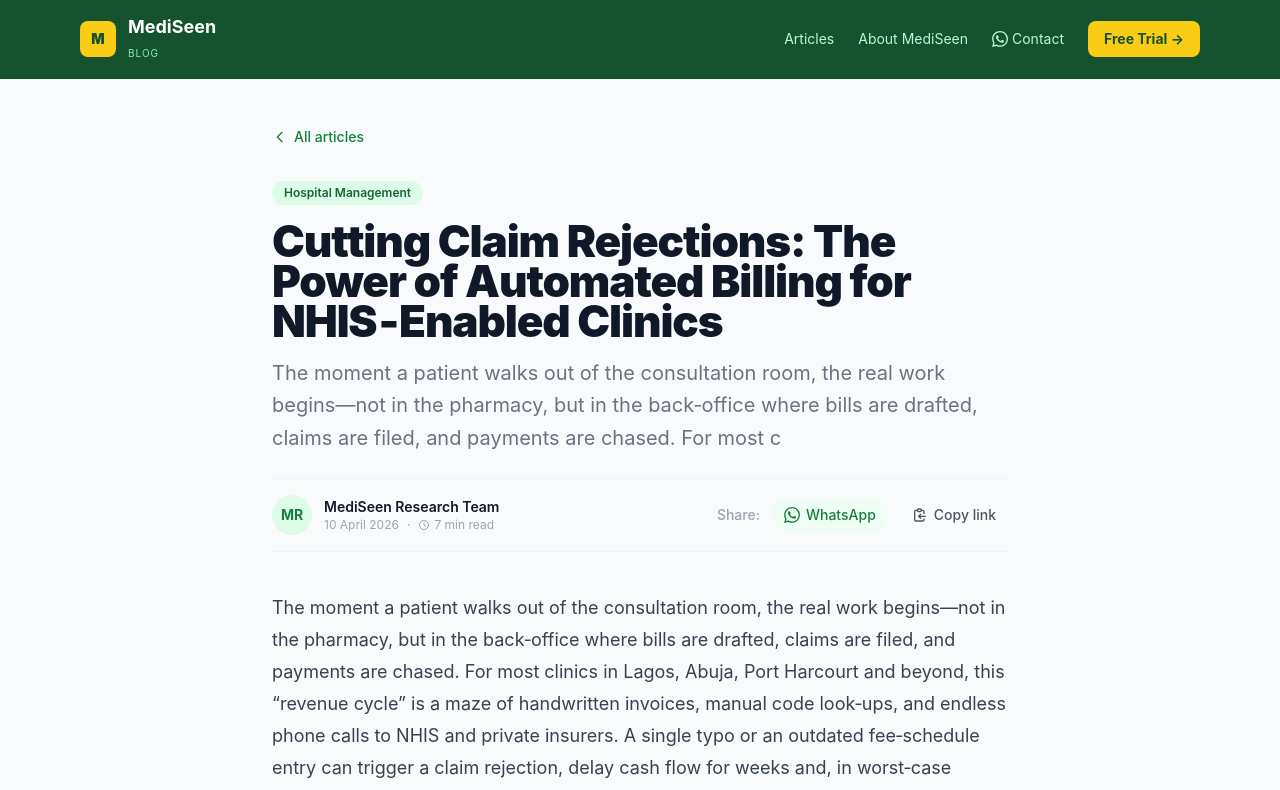
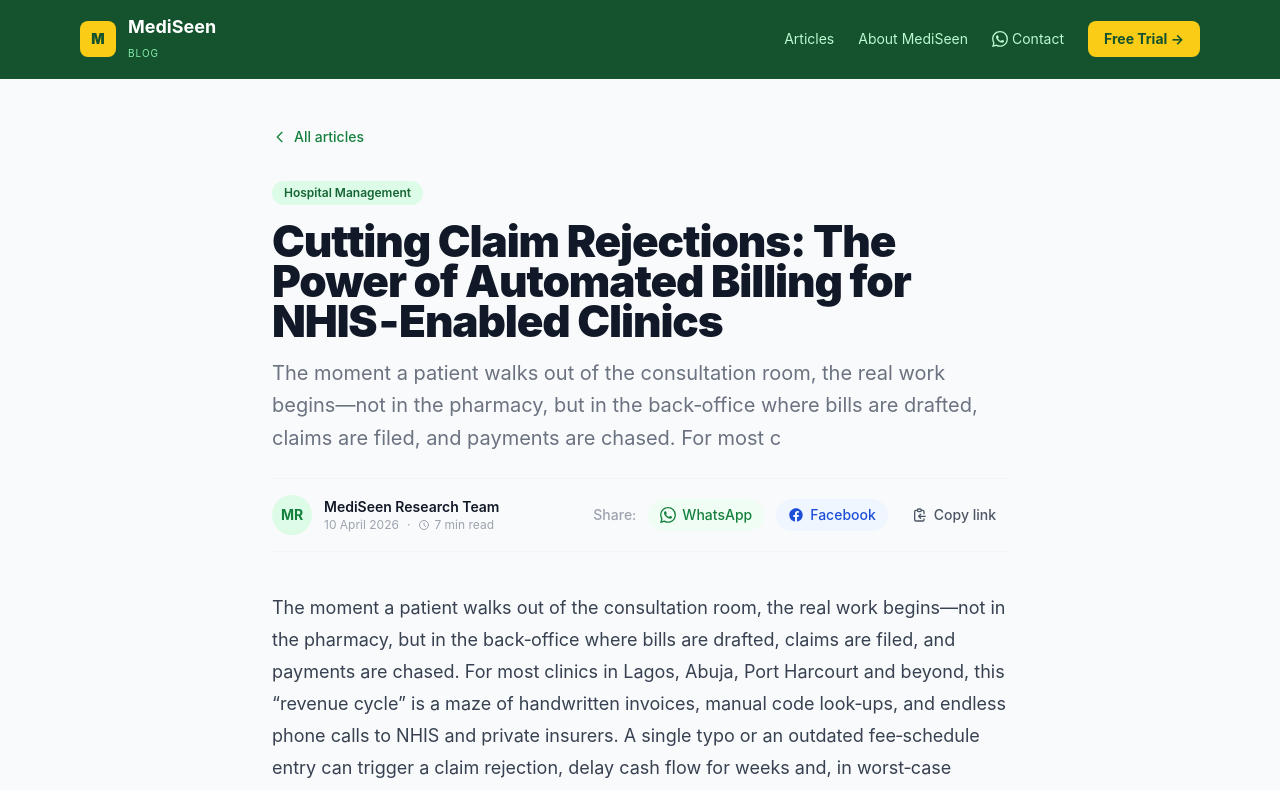
Before and after one commit to XeniaXi/mediseen-blog, a Next.js app: page /blog/cutting-claim-rejections-the-power-of-automated-billing-for-202604 in a window 1280 px wide. Shown: the top 790 px of the page. Built offline with nearby package versions, Linux system fonts and the light colour scheme.

Commit message:
Add Facebook sharing and update contact email

```diff
--- a/components/Footer.tsx
+++ b/components/Footer.tsx
@@ -40,9 +40,9 @@ export default function Footer() {
                 </a>
               </li>
               <li>
-                <a href="mailto:support@mediseenhms.com" className="text-green-300 hover:text-white transition flex items-center gap-2">
+                <a href="mailto:mediseenhms@gmail.com" className="text-green-300 hover:text-white transition flex items-center gap-2">
                   <svg className="w-4 h-4" fill="none" stroke="currentColor" viewBox="0 0 24 24"><path strokeLinecap="round" strokeLinejoin="round" strokeWidth={2} d="M3 8l7.89 5.26a2 2 0 002.22 0L21 8M5 19h14a2 2 0 002-2V7a2 2 0 00-2-2H5a2 2 0 00-2 2v10a2 2 0 002 2z" /></svg>
-                  support@mediseenhms.com
+                  mediseenhms@gmail.com
                 </a>
               </li>
             </ul>
--- a/components/ShareButtons.tsx
+++ b/components/ShareButtons.tsx
@@ -6,6 +6,7 @@ export default function ShareButtons({ title, slug }: { title: string; slug: str
   const [copied, setCopied] = useState(false);
   const url = `https://blog.mediseenhms.com/blog/${slug}`;
   const whatsappUrl = `https://wa.me/?text=${encodeURIComponent(`${title}\n\n${url}`)}`;
+  const facebookUrl = `https://www.facebook.com/sharer/sharer.php?u=${encodeURIComponent(url)}`;
 
   const copyLink = async () => {
     try {
@@ -26,7 +27,7 @@ export default function ShareButtons({ title, slug }: { title: string; slug: str
   };
 
   return (
-    <div className="flex items-center gap-3">
+    <div className="flex flex-wrap items-center gap-2 sm:gap-3">
       <span className="text-sm text-gray-400 font-medium">Share:</span>
       <a href={whatsappUrl}
          target="_blank"
@@ -34,6 +35,14 @@ export default function ShareButtons({ title, slug }: { title: string; slug: str
          className="inline-flex items-center gap-1.5 bg-green-50 text-green-700 px-3 py-1.5 rounded-full text-sm font-medium hover:bg-green-100 transition">
         <svg className="w-4 h-4" fill="currentColor" viewBox="0 0 24 24"><path d="M17.472 14.382c-.297-.149-1.758-.867-2.03-.967-.273-.099-.471-.148-.67.15-.197.297-.767.966-.94 1.164-.173.199-.347.223-.644.075-.297-.15-1.255-.463-2.39-1.475-.883-.788-1.48-1.761-1.653-2.059-.173-.297-.018-.458.13-.606.134-.133.298-.347.446-.52.149-.174.198-.298.298-.497.099-.198.05-.371-.025-.52-.075-.149-.669-1.612-.916-2.207-.242-.579-.487-.5-.669-.51-.173-.008-.371-.01-.57-.01-.198 0-.52.074-.792.372-.272.297-1.04 1.016-1.04 2.479 0 1.462 1.065 2.875 1.213 3.074.149.198 2.096 3.2 5.077 4.487.709.306 1.262.489 1.694.625.712.227 1.36.195 1.871.118.571-.085 1.758-.719 2.006-1.413.248-.694.248-1.289.173-1.413-.074-.124-.272-.198-.57-.347m-5.421 7.403h-.004a9.87 9.87 0 01-5.031-1.378l-.361-.214-3.741.982.998-3.648-.235-.374a9.86 9.86 0 01-1.51-5.26c.001-5.45 4.436-9.884 9.888-9.884 2.64 0 5.122 1.03 6.988 2.898a9.825 9.825 0 012.893 6.994c-.003 5.45-4.437 9.884-9.885 9.884m8.413-18.297A11.815 11.815 0 0012.05 0C5.495 0 .16 5.335.157 11.892c0 2.096.547 4.142 1.588 5.945L.057 24l6.305-1.654a11.882 11.882 0 005.683 1.448h.005c6.554 0 11.89-5.335 11.893-11.893a11.821 11.821 0 00-3.48-8.413z"/></svg>
         WhatsApp
+      </a>
+      <a href={facebookUrl}
+         target="_blank"
+         rel="noopener noreferrer"
+         aria-label={`Share ${title} on Facebook`}
+         className="inline-flex items-center gap-1.5 bg-blue-50 text-blue-700 px-3 py-1.5 rounded-full text-sm font-medium hover:bg-blue-100 transition">
+        <svg className="w-4 h-4" fill="currentColor" viewBox="0 0 24 24" aria-hidden="true"><path d="M22 12.061C22 6.505 17.523 2 12 2S2 6.505 2 12.061c0 5.023 3.657 9.184 8.438 9.939v-7.03H7.898v-2.909h2.54V9.845c0-2.522 1.492-3.916 3.777-3.916 1.094 0 2.238.196 2.238.196v2.475h-1.261c-1.243 0-1.63.776-1.63 1.572v1.889h2.773l-.443 2.909h-2.33V22C18.343 21.245 22 17.084 22 12.061z"/></svg>
+        Facebook
       </a>
       <button onClick={copyLink}
               className="inline-flex items-center gap-1.5 bg-gray-50 text-gray-600 px-3 py-1.5 rounded-full text-sm font-medium hover:bg-gray-100 transition">
```
